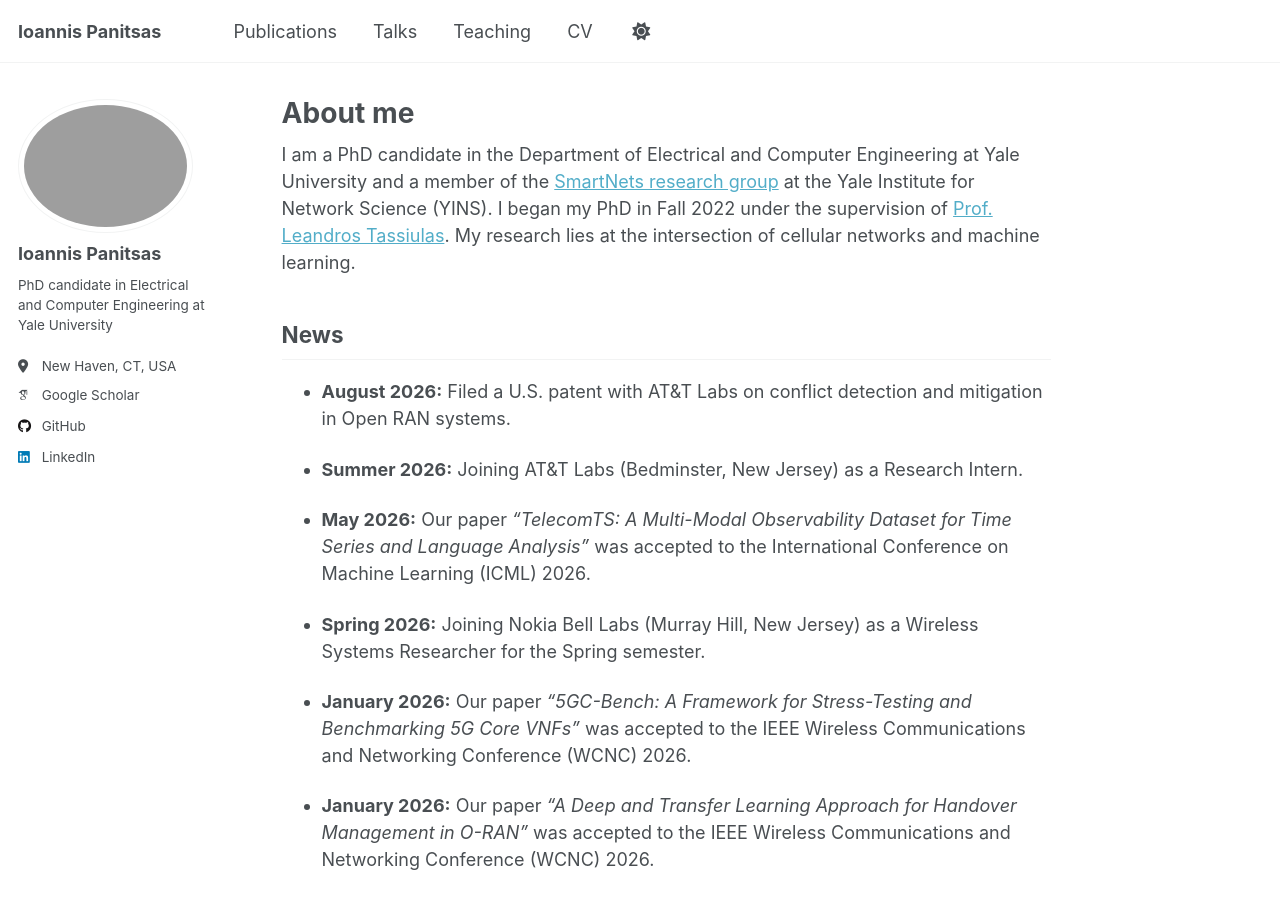
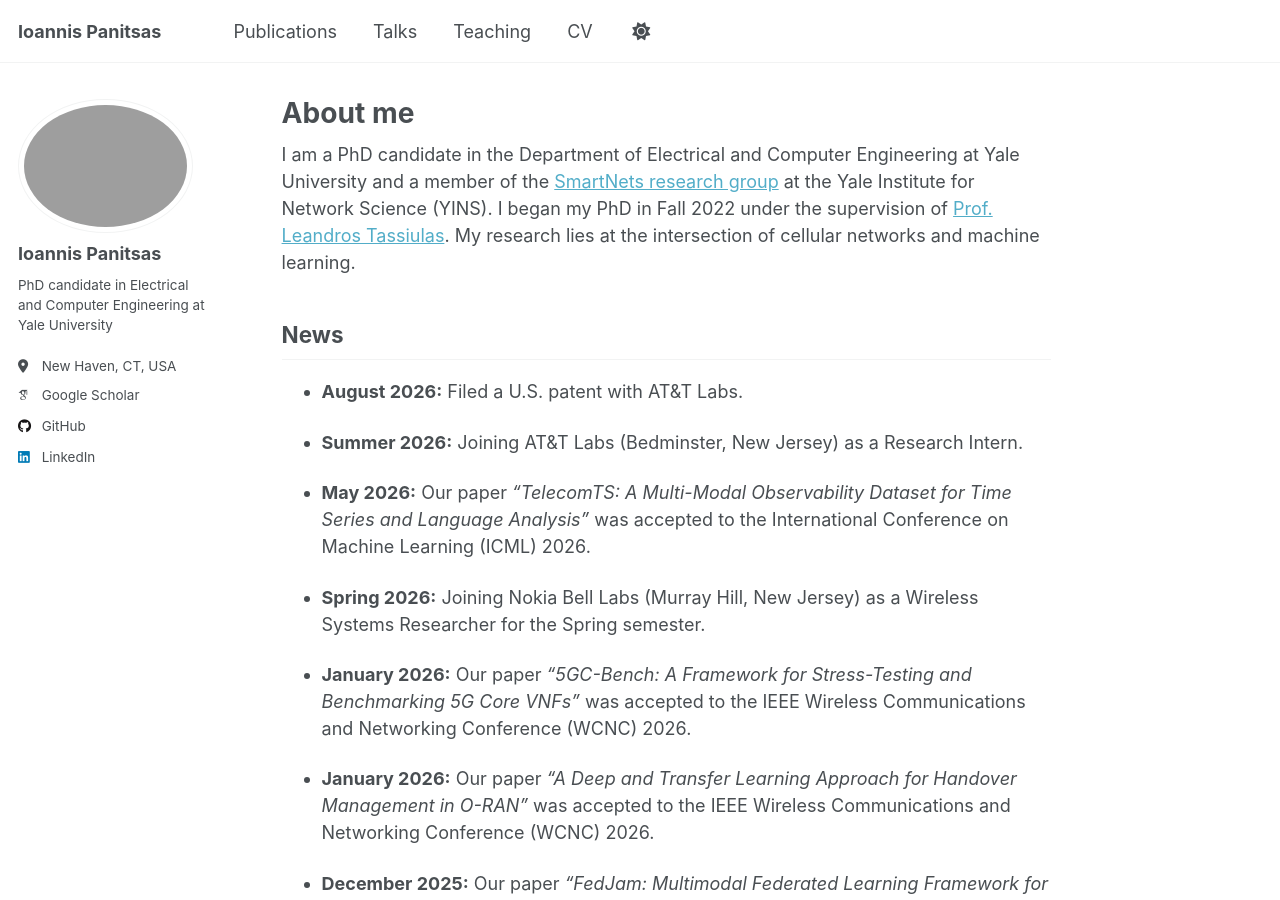
Before and after one commit to panitsasi/panitsasi.github.io, a Jekyll site: the page built from _pages/about.md, in a window 1280 px wide and 900 px high. Built offline with Jekyll 4.4.1, drawn with Linux system fonts in a browser that asks for light colours; some web fonts are replaced.

Commit message:
Update about.md

```diff
--- a/_pages/about.md
+++ b/_pages/about.md
@@ -8,7 +8,7 @@ I am a PhD candidate in the Department of Electrical and Computer Engineering at
 
 ## News
 
-- **August 2026:** Filed a U.S. patent with AT&T Labs on conflict detection and mitigation in Open RAN systems.
+- **August 2026:** Filed a U.S. patent with AT&T Labs.
 
 - **Summer 2026:** Joining AT&T Labs (Bedminster, New Jersey) as a Research Intern.
 
```
